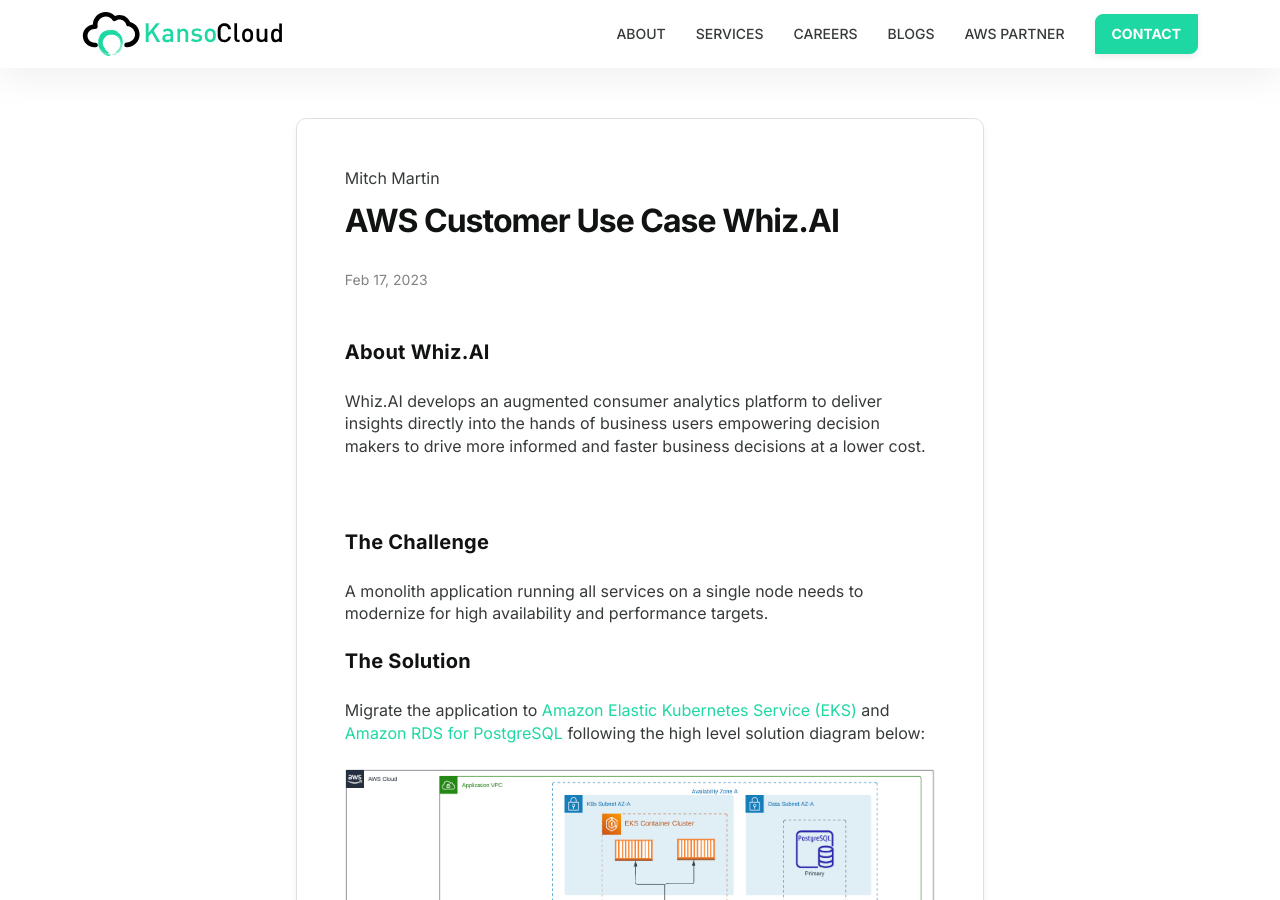
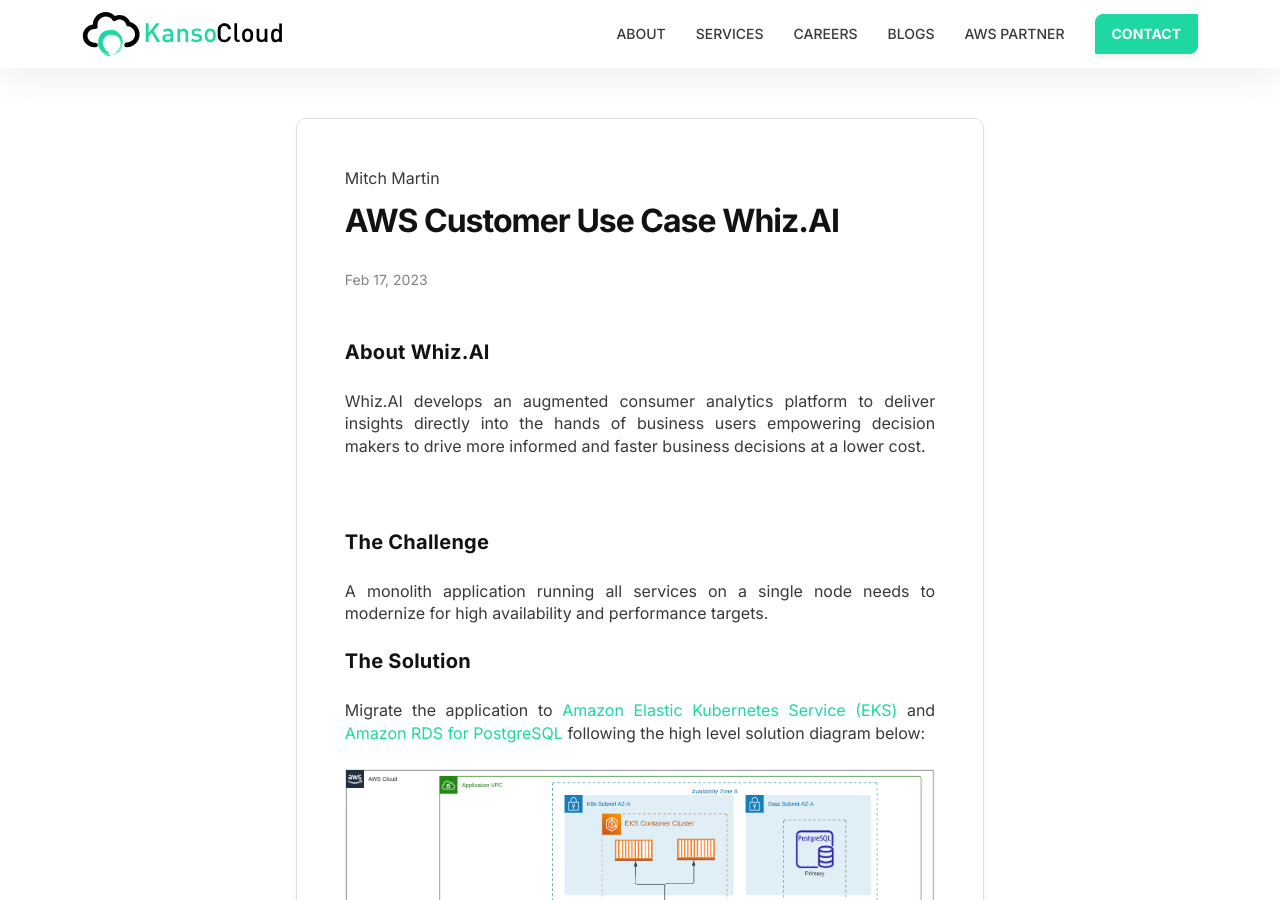
Before and after one commit to KansoCloud/kansocloud.github.io, a Jekyll site: the page built from _posts/2023-05-02-AWS-Customer-Use-Case-Whiz-AI.md, in a window 1280 px wide and 900 px high. Built offline with Jekyll 4.4.1, drawn with Linux system fonts in a browser that asks for light colours.

Commit message:
alignment justify

```diff
--- a/_layouts/post.html
+++ b/_layouts/post.html
@@ -56,7 +56,7 @@
       </time>
     </p>
   </header>
-  <div class="post-content e-content" itemprop="articleBody">
+  <div class="post-content e-content" itemprop="articleBody" style="text-align: justify;">
     {{ content }}
   </div>
 
--- a/_layouts/post_without_share.html
+++ b/_layouts/post_without_share.html
@@ -24,7 +24,7 @@
             </time>
         </p>
     </header>
-    <div class="post-content e-content" itemprop="articleBody">
+    <div class="post-content e-content" itemprop="articleBody" style="text-align: justify;">
         {{ content }}
     </div>
 
```
